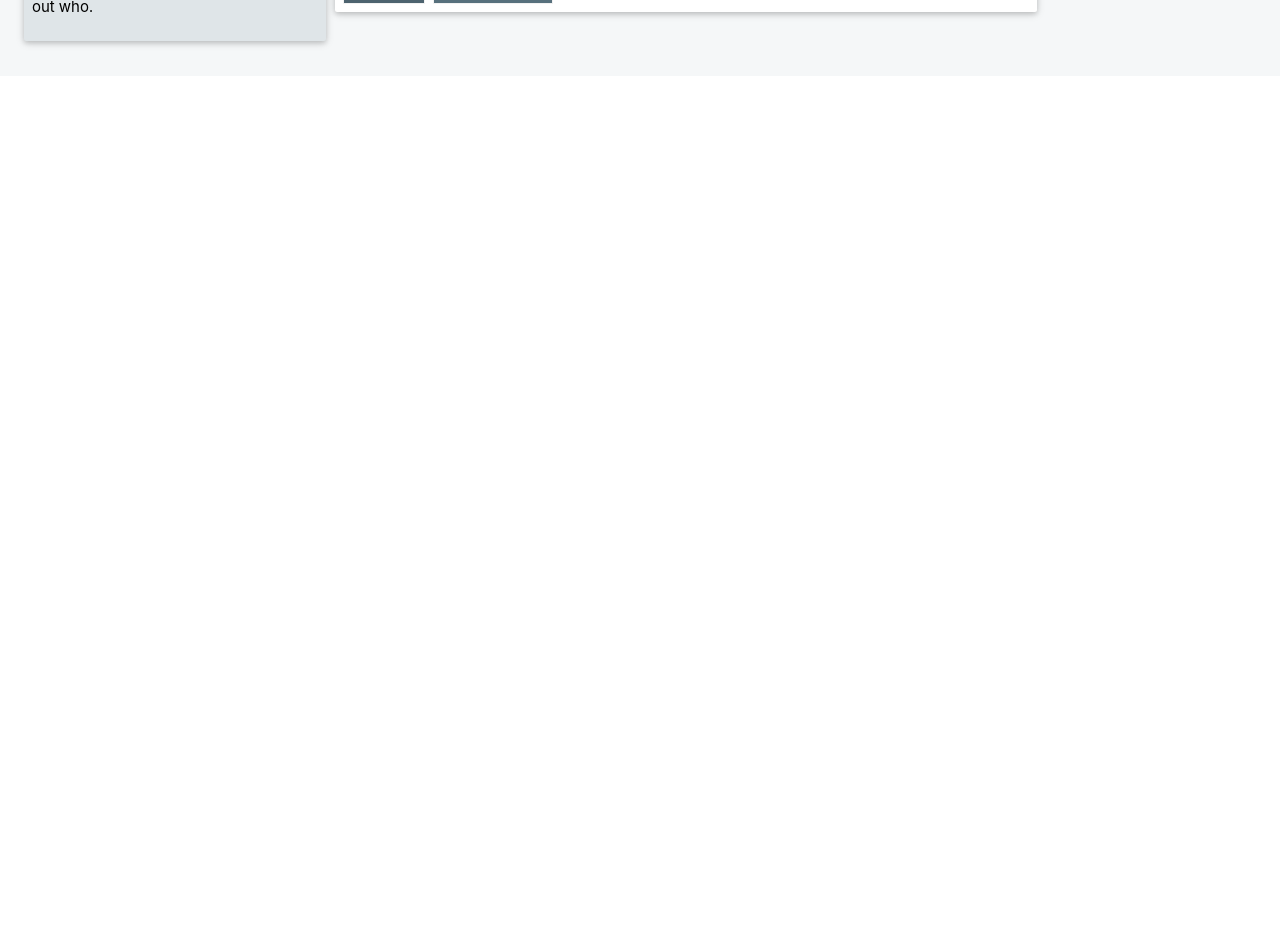
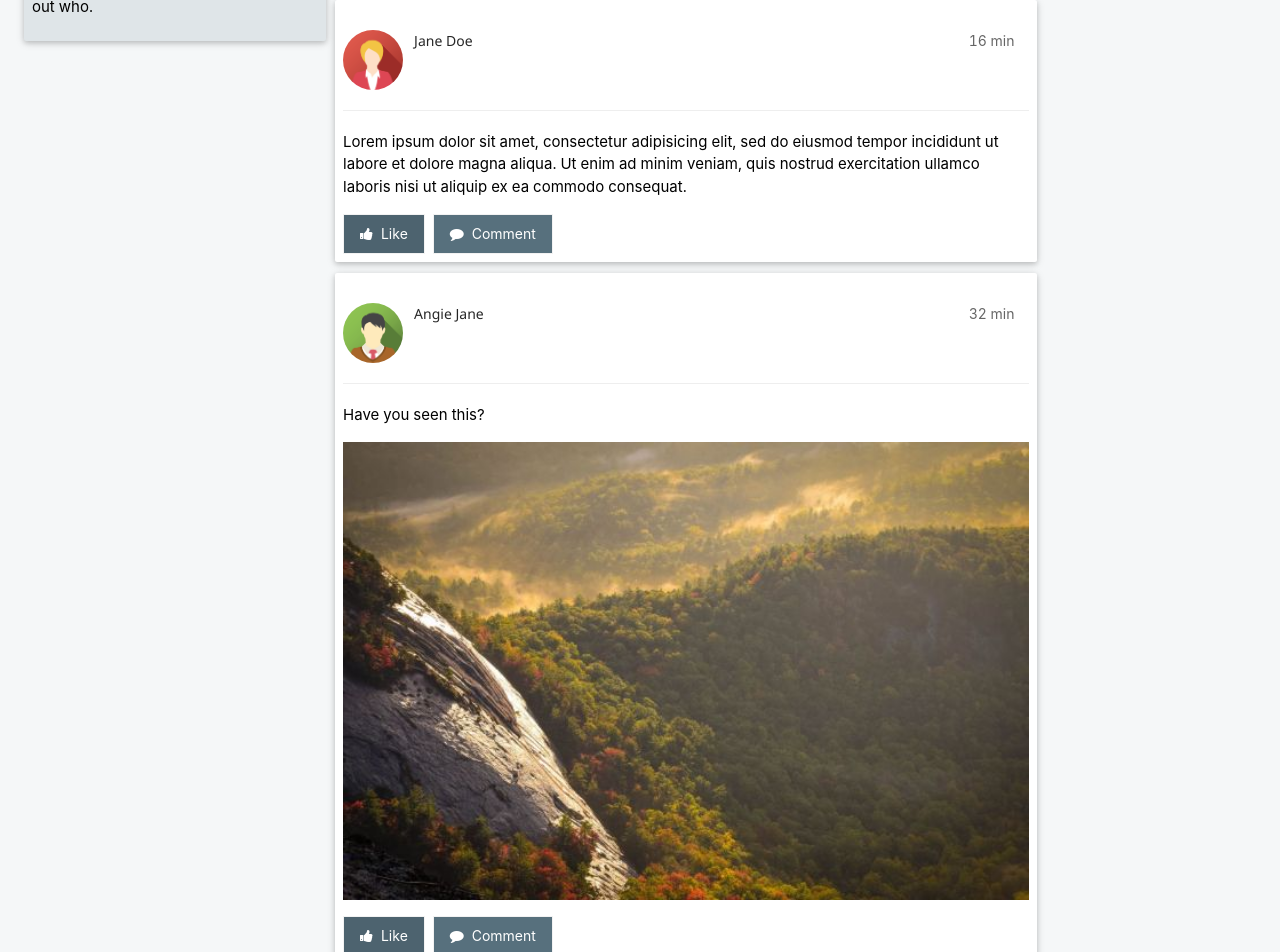
Before and after one commit to ravindrakumarkumawat/social-page, a React (Create React App) app: page / in a window 1280 px wide. Shown: the part 740-1692 px from the top of the page. Before the commit the page ends 816 px from the top, so only its background shows below. Built offline with nearby package versions, Linux system fonts and the light colour scheme.

Commit message:
added the post3

```diff
--- a/src/components/Posts/index.js
+++ b/src/components/Posts/index.js
@@ -1,6 +1,7 @@
 import React from "react";
 import NormalCard from "../common/NormalCard";
 import Avatar2 from "../../assets/images/avatar2.png";
+import Avatar5 from "../../assets/images/avatar5.png";
 import Lights from "../../assets/images/lights.jpg";
 import Nature from "../../assets/images/nature.jpg";
 import NormalImg from "../common/NormalImg";
@@ -10,18 +11,24 @@ import NormalCol from "../common/NormalCol";
 import "./Posts.css";
 const Posts = () => {
   return (
+    <>
     <NormalCard>
       <div className="container card white round margin">
         <br />
-        <NormalImg
-          src={Avatar2}
-          alt="Avatar"
-          classNames="width-60px"
-          style={{ width: "60px" }}
-        >
-          <span className="right opacity">1 min</span>
-        </NormalImg>
-        <h4>John Doe</h4>
+        <NormalRow>
+        <NormalCol span={2}>
+          <NormalImg
+            src={Avatar2}
+            alt="Avatar"
+            classNames="width-60px"
+            style={{ width: "60px" }}
+          />
+        </NormalCol>
+        <NormalCol span={18}><h4>John Doe</h4></NormalCol>
+        <NormalCol span={3}>
+        <span className="right opacity">1 min</span></NormalCol>
+
+        </NormalRow>
         <hr />
         <p>
           Lorem ipsum dolor sit amet, consectetur adipisicing elit, sed do
@@ -66,6 +73,108 @@ const Posts = () => {
         </NormalRow>
       </div>
     </NormalCard>
+
+    <div className='gap-2'></div>
+    <NormalCard>
+    <div className="container card white round margin">
+      <br />
+      <NormalRow>
+      <NormalCol span={2}>
+        <NormalImg
+          src={Avatar5}
+          alt="Avatar"
+          classNames="width-60px"
+          style={{ width: "60px" }}
+        />
+      </NormalCol>
+      <NormalCol span={18}><h4>Jane Doe</h4></NormalCol>
+      <NormalCol span={3}>
+        <span className="right opacity">16 min</span></NormalCol>
+      </NormalRow>
+      <hr />
+      <p>
+      Lorem ipsum dolor sit amet, consectetur adipisicing elit, sed do eiusmod tempor incididunt ut labore et dolore magna aliqua. Ut enim ad minim veniam, quis nostrud exercitation ullamco laboris nisi ut aliquip ex ea commodo consequat.
+      </p>
+      <div className="gap-b-2"></div>
+      <NormalRow>
+        <NormalButton
+          name={
+            <>
+              <i className="fa fa-thumbs-up"></i>  Like
+            </>
+          }
+          btntype="like"
+          className="button theme-d1 margin-bottom"
+        />
+        <div className="gap-r-2"></div>
+        <NormalButton
+          name={
+            <>
+              <i className="fa fa-comment"></i>  Comment
+            </>
+          }
+          btntype="comment"
+          className="button theme-d2 margin-bottom"
+        />
+      </NormalRow>
+    </div>
+  </NormalCard>
+
+    <div className='gap-2'></div>
+    <NormalCard>
+      <div className="container card white round margin">
+        <br />
+        <NormalRow>
+        <NormalCol span={2}>
+          <NormalImg
+            src={Avatar2}
+            alt="Avatar"
+            classNames="width-60px"
+            style={{ width: "60px" }}
+          />
+        </NormalCol>
+        <NormalCol span={18}><h4>Angie Jane</h4></NormalCol>
+        <NormalCol span={3}>
+        <span className="right opacity">32 min</span></NormalCol>
+
+        </NormalRow>
+        <hr />
+        <p>Have you seen this?</p>
+        <div className="gap-t-2"></div>
+        <NormalRow classNames={"justifyEvenly"}>
+          <NormalCol span={24} className="half">
+            <NormalImg
+              src={Nature}
+              alt="Northern Lights"
+              className="margin-bottom"
+            />
+          </NormalCol>
+        </NormalRow>
+        <div className="gap-b-2"></div>
+        <NormalRow>
+          <NormalButton
+            name={
+              <>
+                <i className="fa fa-thumbs-up"></i>  Like
+              </>
+            }
+            btntype="like"
+            className="button theme-d1 margin-bottom"
+          />
+          <div className="gap-r-2"></div>
+          <NormalButton
+            name={
+              <>
+                <i className="fa fa-comment"></i>  Comment
+              </>
+            }
+            btntype="comment"
+            className="button theme-d2 margin-bottom"
+          />
+        </NormalRow>
+      </div>
+    </NormalCard>
+    </>
   );
 };
 
--- a/src/components/common/NormalCol/NormalCol.module.css
+++ b/src/components/common/NormalCol/NormalCol.module.css
@@ -49,6 +49,11 @@
   width: 12.5%;
 }
 
+.col-2 {
+  width: 10.35%;
+}
+
+
 .col {
   width: 100%;
 }
--- a/src/components/common/NormalImg/index.js
+++ b/src/components/common/NormalImg/index.js
@@ -5,12 +5,11 @@ const NormalImg = ({
   alt,
   src,
   classNames,
-  width=100, children
+  width=100,
 }) => {
   return (
     <div className="image-container">
       <img alt={alt} src={src} className={`width-${width} responsive-img `+ classNames}/>
-      {children}
     </div>
   )
 }
```
